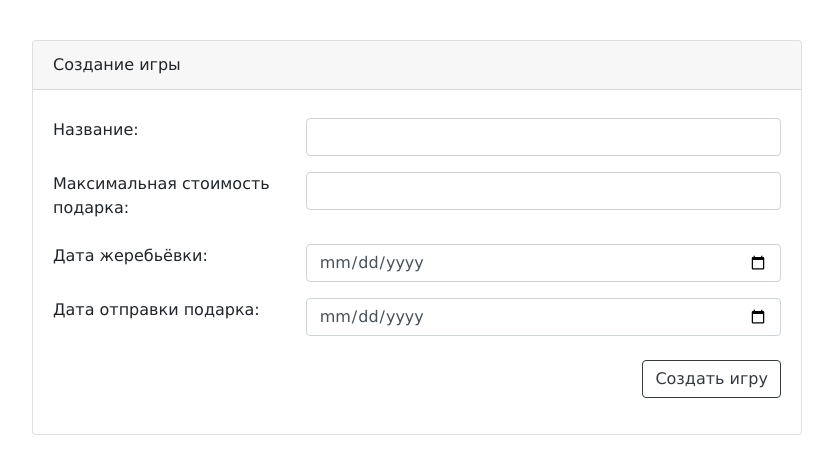
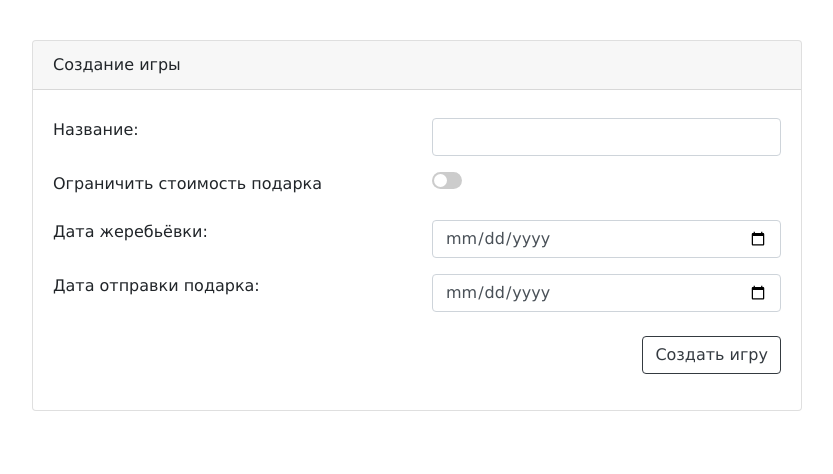
Before and after one commit to balancy/secret_santa, a Django app: page /create_game in a window 1280 px wide. Shown: the part 56-530 px from the top of the page, without its empty margins (223-1056 px from the left). Run offline with Django 4.2, Linux system fonts and the light colour scheme; the visitor is signed in with stand-in values (Sample User, id 1).

Commit message:
Add toggle element to switch do we need to limit max gift price

```diff
--- a/games/templates/games/create_game.html
+++ b/games/templates/games/create_game.html
@@ -19,14 +19,48 @@
         {% for field in form %}
           <div class="row">
 
-            {% if field.name == 'coordinator'%}
+            {% if field.name == 'name' %}
+
+              <div class="col my-2 col-6">
+                {{ field.label_tag }}
+              </div>
+              <div class="col my-2 col-6">
+                {{ field }}
+              </div>
+              <span class="red">{{ field.errors }}</span>
+
+              <div class="col-6 my-2">
+                Ограничить стоимость подарка
+              </div>
+
+              <div class="col-2 my-2">
+                <label class="switch">
+                  <input type="checkbox"  onclick="togglePriceElement()">
+                  <span class="slider round"></span>
+                </label>
+              </div>
+              <div class="col-4 my-2"></div>
+
+            {% elif field.name == 'coordinator'%}
               {{ field }}
 
+            {% elif field.name == 'max_price' %}
+              <div class="col col-12" id="can_hide" style="display: none;">
+                <div class="row">
+                  <div class="col can_hide my-2 col-6">
+                    {{ field.label_tag }}
+                  </div>
+                  <div class="col cah_hide my-2 col-6">
+                    {{ field }}
+                  </div>
+                </div>
+              </div>
+
             {% else %}
-              <div class="col my-2 col-4">
+              <div class="col my-2 col-6">
                 {{ field.label_tag }}
               </div>
-              <div class="col my-2 col-8">
+              <div class="col my-2 col-6">
                 {{ field }}
               </div>
               <span class="red">{{ field.errors }}</span>
@@ -41,5 +75,16 @@
       </form>
     </div>
   </div>
+<script>
+  const togglePriceElement = () => {
+      el = document.getElementById('can_hide');
+      if (el.style.display === 'none') {
+        el.style.display = 'initial';
+      } else {
+        el.style.display = 'none';
+        document.getElementById('max_price').value = null;
+      }
+  }
+</script>
 
 {% endblock %}
--- a/static/css/styles.css
+++ b/static/css/styles.css
@@ -17,3 +17,59 @@ body {
   width: 800px;
   font-family: "Verdana", "Arial", "Helvetica Neue", sans-serif;
 }
+
+.switch {
+  position: relative;
+  display: inline-block;
+  width: 30px;
+  height: 17px;
+}
+
+.switch input {display:none;}
+
+.slider {
+  position: absolute;
+  cursor: pointer;
+  top: 0;
+  left: 0;
+  right: 0;
+  bottom: 0;
+  background-color: #ccc;
+  -webkit-transition: .4s;
+  transition: .4s;
+}
+
+.slider:before {
+  position: absolute;
+  content: "";
+  height: 13px;
+  width: 13px;
+  left: 2px;
+  bottom: 2px;
+  background-color: white;
+  -webkit-transition: .4s;
+  transition: .4s;
+}
+
+input:checked + .slider {
+  background-color: #2196F3;
+}
+
+input:focus + .slider {
+  box-shadow: 0 0 1px #2196F3;
+}
+
+input:checked + .slider:before {
+  -webkit-transform: translateX(13px);
+  -ms-transform: translateX(13px);
+  transform: translateX(13px);
+}
+
+/* Rounded sliders */
+.slider.round {
+  border-radius: 17px;
+}
+
+.slider.round:before {
+  border-radius: 50%;
+}
```
